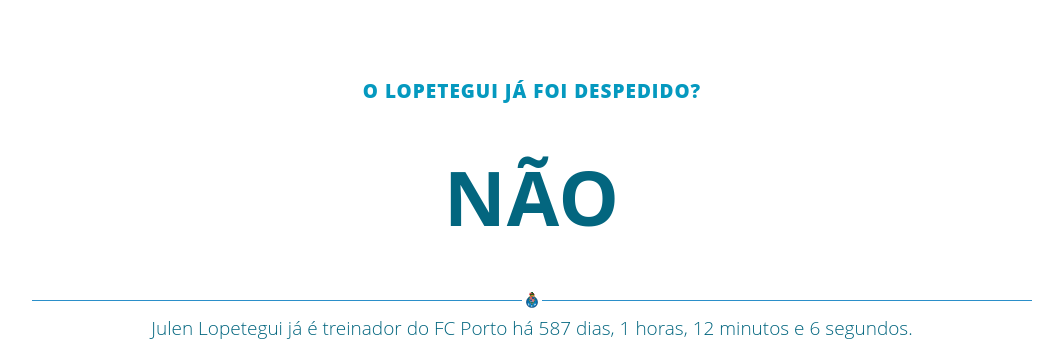
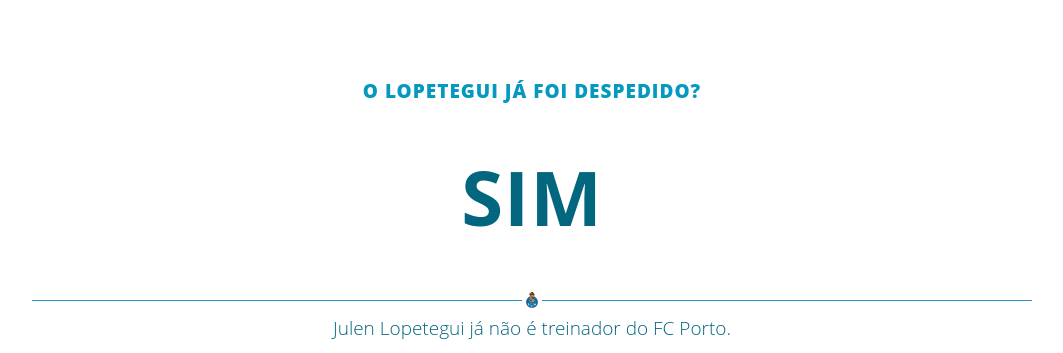
Before and after one commit to olopeteguijafoidespedido/olopeteguijafoidespedido.github.io, a plain HTML site: page index.html in a window 1280 px wide. Shown: the whole page, without its empty margins (108-1171 px from the left). Drawn offline with Linux system fonts and the light colour scheme.

Commit message:
No date defined

```diff
--- a/index.html
+++ b/index.html
@@ -24,10 +24,10 @@
         <div class="fb-like" data-href="http://www.olopeteguijafoidespedido.com" data-layout="standard" data-action="like" data-show-faces="false" data-share="false"></div>
       </div>
       <h4>O Lopetegui já foi despedido?</h4>
-      <h1>Não</h1>
+      <h1>Sim</h1>
       <img src="images/line-divider.png">
       <p>
-        Julen Lopetegui já é treinador do FC Porto há <span id="days"></span> dias, <span id="hours"></span> horas, <span id="minutes"></span> minutos e <span id="seconds"></span> segundos.
+        Julen Lopetegui já não é treinador do FC Porto.
       </p>
       <div class="adsense-container">
         <script async src="https://pagead2.googlesyndication.com/pagead/js/adsbygoogle.js"></script>
@@ -41,28 +41,6 @@
       </div>
     </div>
   </body>
-  <script>
-    setInterval(function() {
-    	var beginDate = Date.UTC(2014, 04, 06, 12, 0, 0);
-    	var nowDate = Date.now();
-
-    	var diff = nowDate - beginDate;
-    	var second = 1000;
-    	var minute = second * 60;
-    	var hour = minute * 60;
-    	var day = hour * 24;
-
-    	var days = Math.floor(diff / day);
-    	var hours = Math.floor((diff % day) / hour);
-    	var minutes = Math.floor((diff % hour) / minute);
-    	var seconds = Math.floor((diff % minute) / second);
-
-    	document.getElementById('days').innerHTML = days;
-    	document.getElementById('hours').innerHTML = hours;
-    	document.getElementById('minutes').innerHTML = minutes;
-    	document.getElementById('seconds').innerHTML = seconds;
-    }, 1000);
-  </script>
   <script>
     (function(i, s, o, g, r, a, m) {
     	i['GoogleAnalyticsObject'] = r;
```
